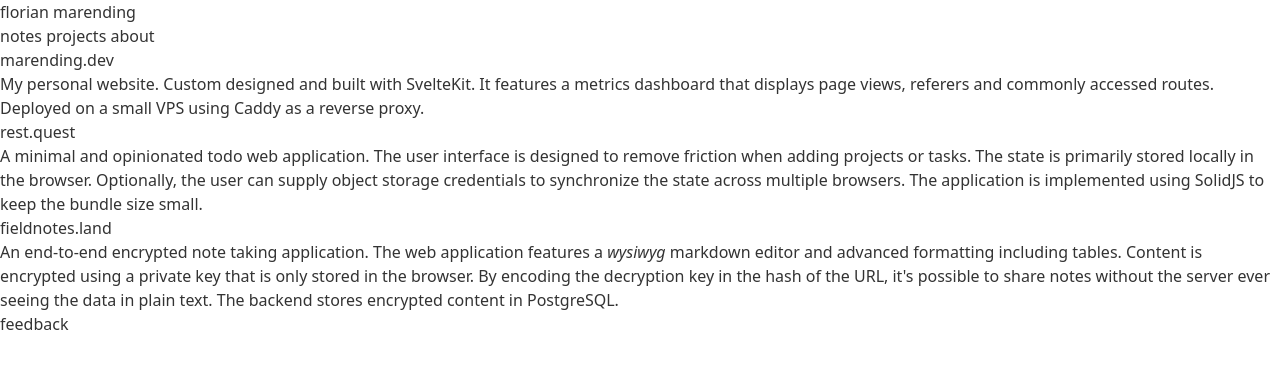
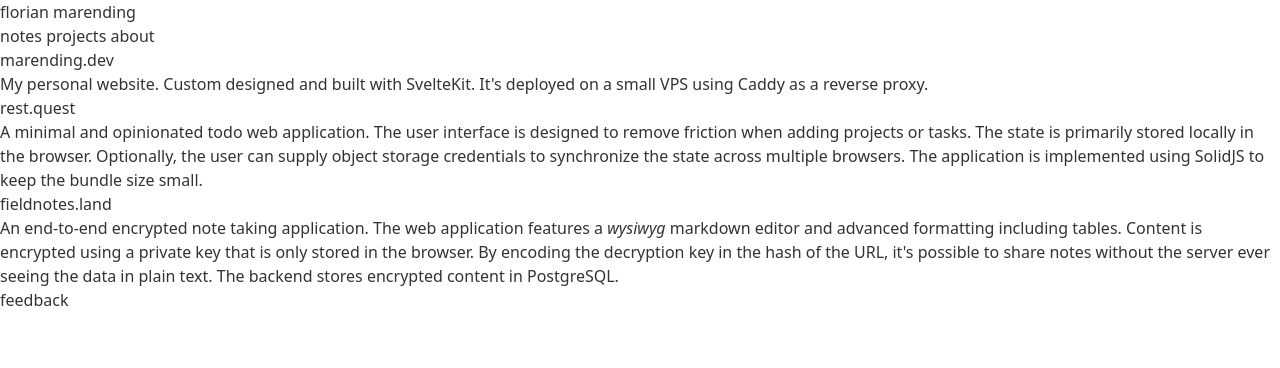
Before and after one commit to beingflo/marending.dev, a SvelteKit app: page /projects in a window 1280 px wide. Shown: the top 368 px of the page. Built offline with nearby package versions, Linux system fonts and the light colour scheme.

Commit message:
Add disclaimer for metrics section

```diff
--- a/src/routes/notes/performance/+page.svelte
+++ b/src/routes/notes/performance/+page.svelte
@@ -14,6 +14,7 @@
 	import CaddyStatic from './caddy-static-table.svelte';
 	import { bash } from 'svelte-highlight/languages';
 	import Details from '$lib/components/Details.svelte';
+	import Info from '$lib/components/Info.svelte';
 </script>
 
 <Note>
@@ -78,6 +79,7 @@
 		database on every request. If we pre-render the pages at build-time and serving them from a
 		webserver, there is no code running server-side to keep track of views.
 	</P>
+	<Info>Update: The metrics section is gone for now :(</Info>
 	<P
 		>However, in the process of thinking about this I had an idea to be able to statically
 		pre-render all pages while still collecting statistics: Instead of building the collection into
--- a/src/routes/projects/+page.svelte
+++ b/src/routes/projects/+page.svelte
@@ -9,9 +9,8 @@
 			<A href="https://marending.dev">marending.dev</A>
 		</div>
 		<span class="col-span-2 mb-8 md:mb-0">
-			My personal website. Custom designed and built with SvelteKit. It features a metrics dashboard
-			that displays page views, referers and commonly accessed routes. Deployed on a small VPS using
-			Caddy as a reverse proxy.
+			My personal website. Custom designed and built with SvelteKit. It's deployed on a small VPS
+			using Caddy as a reverse proxy.
 		</span>
 		<div>
 			<A href="https://rest.quest">rest.quest</A>
```
